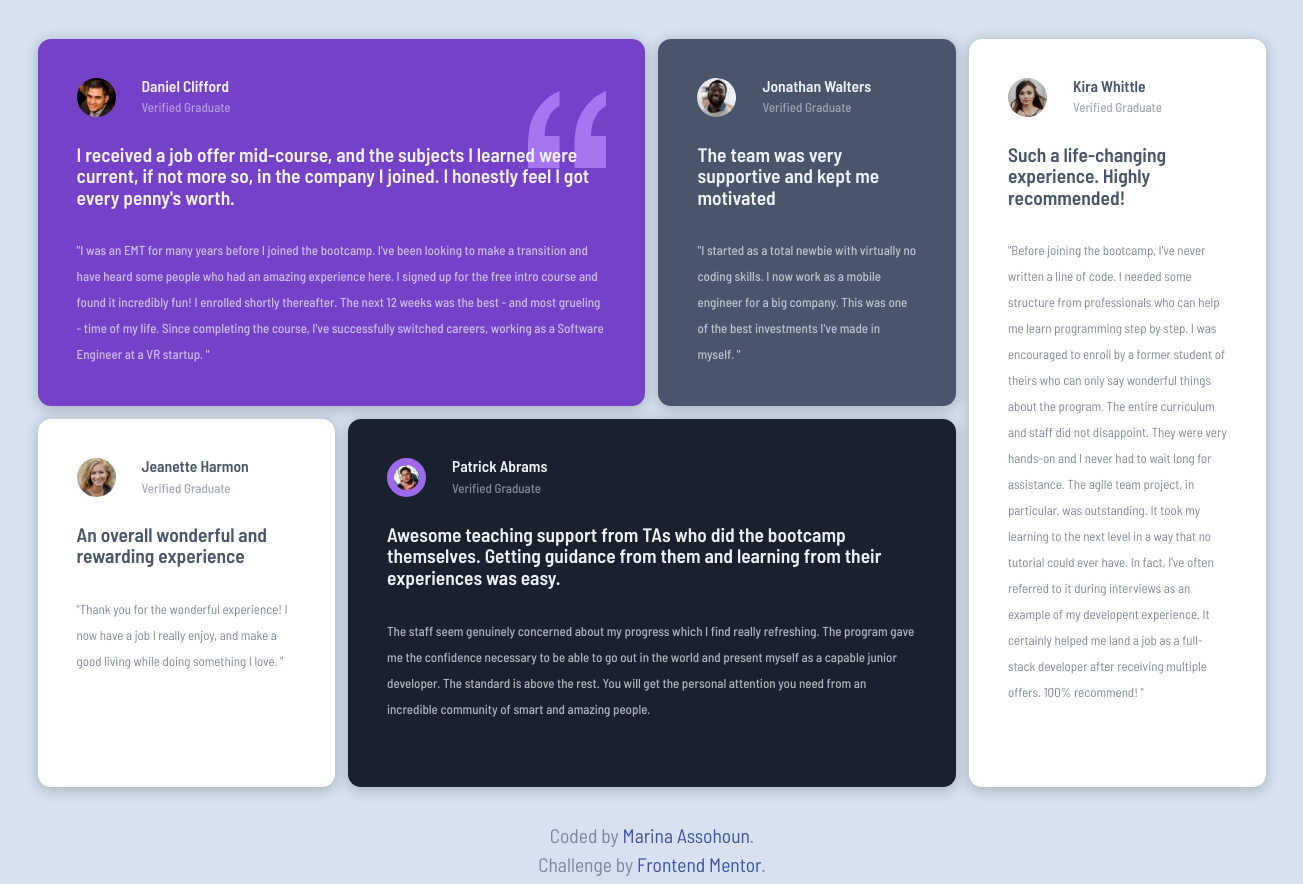
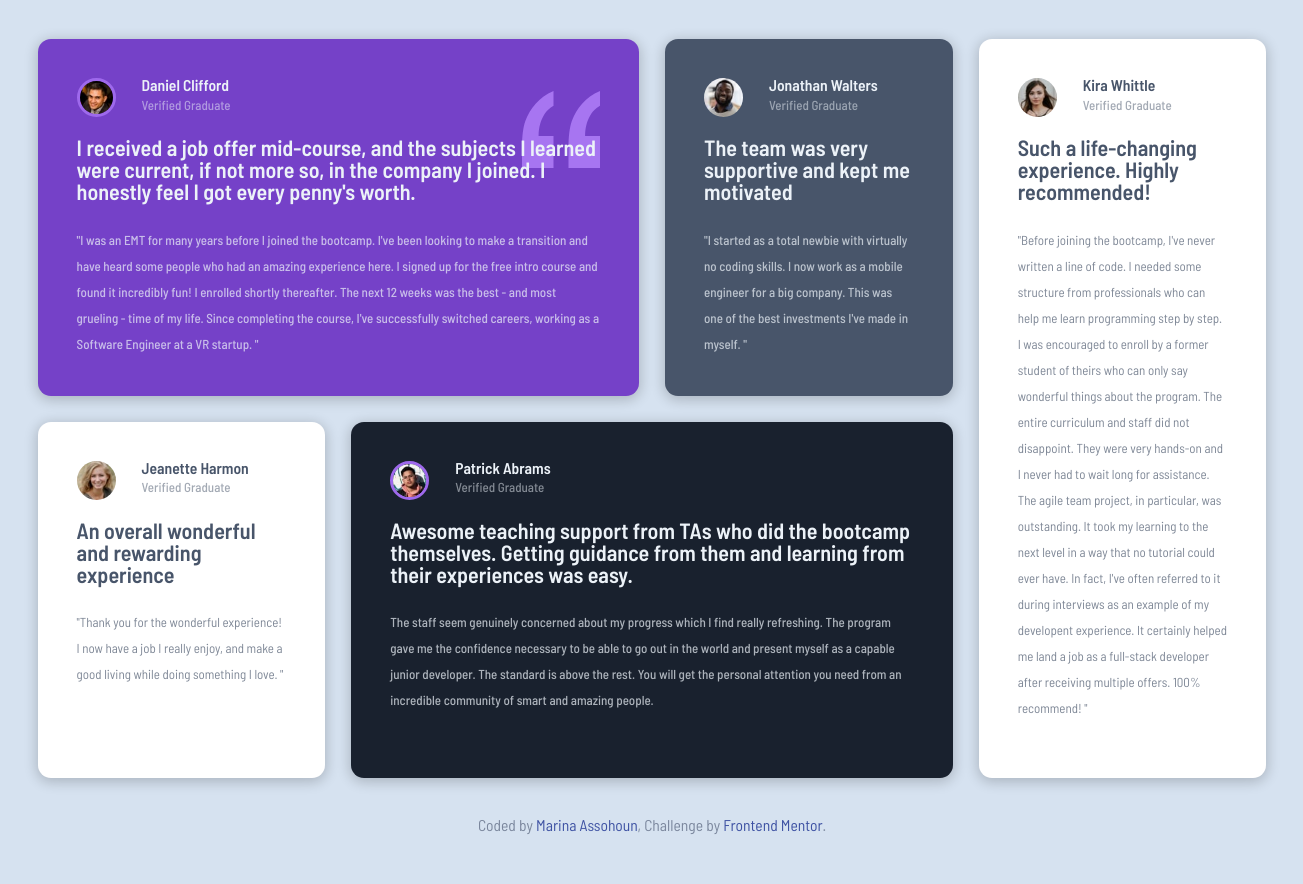
Before and after one commit to marinaassohoun/testimonials-grid, a plain HTML site: page index.html in a window 1536 px wide. Shown: the whole page, without its empty margins (116-1419 px from the left). After the commit the page ends 841 px from the top, so only its background shows below. Drawn offline with Linux system fonts and the light colour scheme.

Commit message:
update stylesheet

```diff
--- a/assets/css/style.css
+++ b/assets/css/style.css
@@ -28,9 +28,9 @@ body {
 .review:nth-child(1) {
   background-color: hsl(263, 55%, 52%);
 }
-.review:nth-child(1) .review:nth-child(1) .author__image,
+.review:nth-child(1) .author__image,
 .review:nth-child(4) .author__image {
-  border: 0.6em solid hsl(264, 78%, 67%);
+  border: 0.3em solid hsl(264, 78%, 67%);
 }
 /* article 2 */
 
@@ -84,7 +84,7 @@ body {
   font-weight: 600;
   font-size: 2.3em;
   line-height: 1em;
-  padding: 1.5em 0;
+  padding: 1.1em 0;
   z-index: 5;
 }
 
@@ -101,17 +101,19 @@ body {
 }
 .attribution {
   color: hsl(220, 15%, 55%);
-  font-size: 1.5em;
+  font-size: 1.2em;
   text-align: center;
 }
 .attribution a {
   color: hsl(228, 45%, 44%);
 }
+.attribution a:hover {
+  color: hsl(263, 55%, 52%);
+}
 /* media query for tablet */
 
 @media screen and (min-width: 600px) and (max-width: 1339px) {
   .main {
-    /* width: 80%; */
     font-size: 1em;
   }
   .comments {
@@ -140,7 +142,6 @@ body {
     grid-area: 3 / 1 / 4 / 4;
   }
   .review__title {
-    /* line-height: 1.1em; */
     font-size: 1.5em;
   }
 }
@@ -154,7 +155,7 @@ body {
     display: grid;
     grid-template-columns: repeat(4, 1fr);
     grid-template-rows: repeat(2, 1fr);
-    gap: 1em;
+    gap: 2em;
   }
   .review:nth-child(1) {
     grid-area: 1 / 1 / 2 / 3;
@@ -173,7 +174,10 @@ body {
     grid-area: 1 / 4 / 3 / 5;
   }
   .review__title {
-    line-height: 1.1em;
-    font-size: 1.5em;
+    font-size: 1.7em;
+  }
+  .review {
+    line-height: 1em;
+    font-size: 1em;
   }
 }
--- a/index.html
+++ b/index.html
@@ -160,9 +160,11 @@
       </main>
       <footer class="footer">
         <div class="attribution">
-          <p>Coded by <a href="#">Marina Assohoun</a>.</p>
           <p>
-            Challenge by
+            Coded by
+            <a href="https://github.com/marinaassohoun" target="_blank"
+              >Marina Assohoun</a
+            >, Challenge by
             <a
               href="https://www.frontendmentor.io?ref=challenge"
               target="_blank"
```
